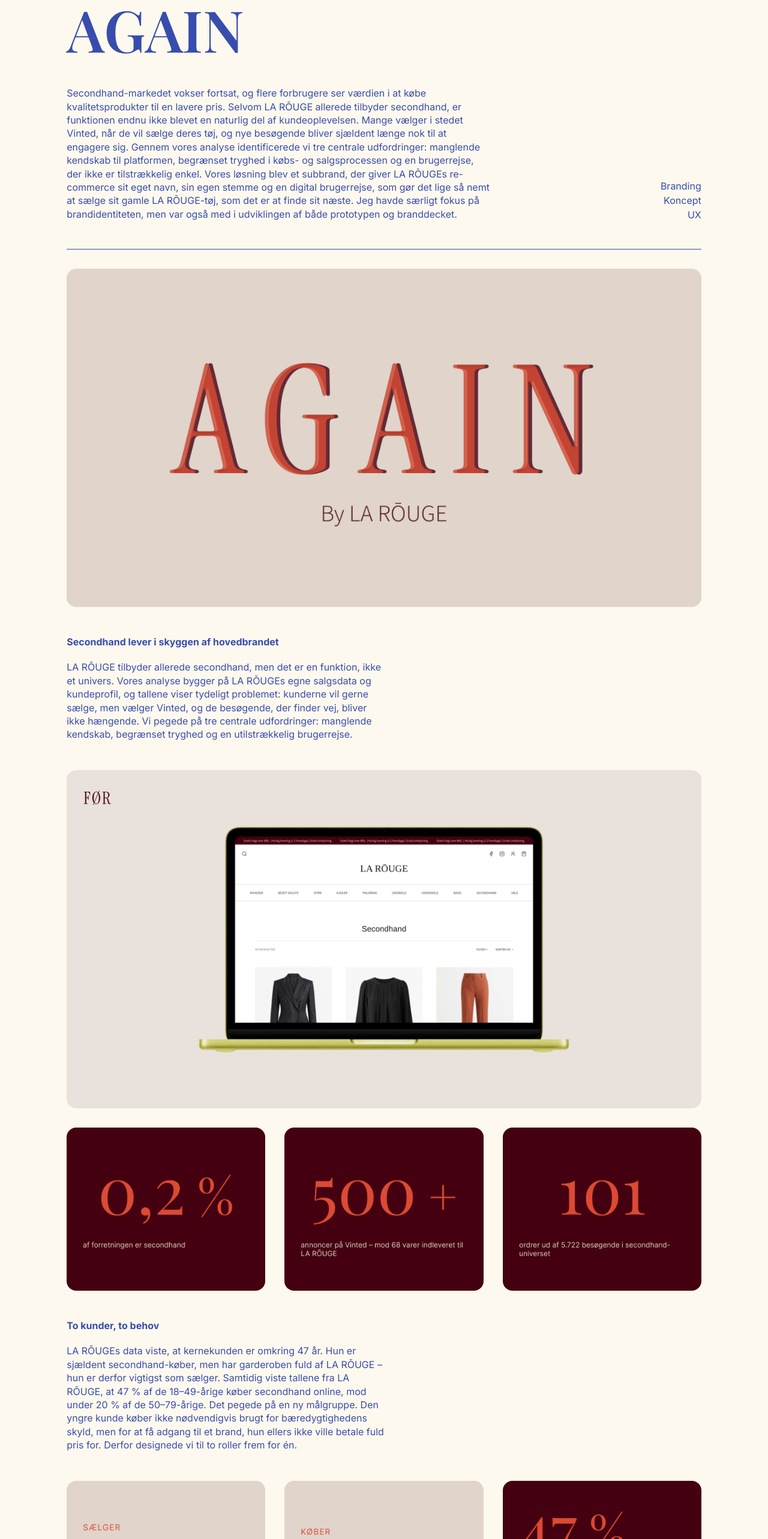
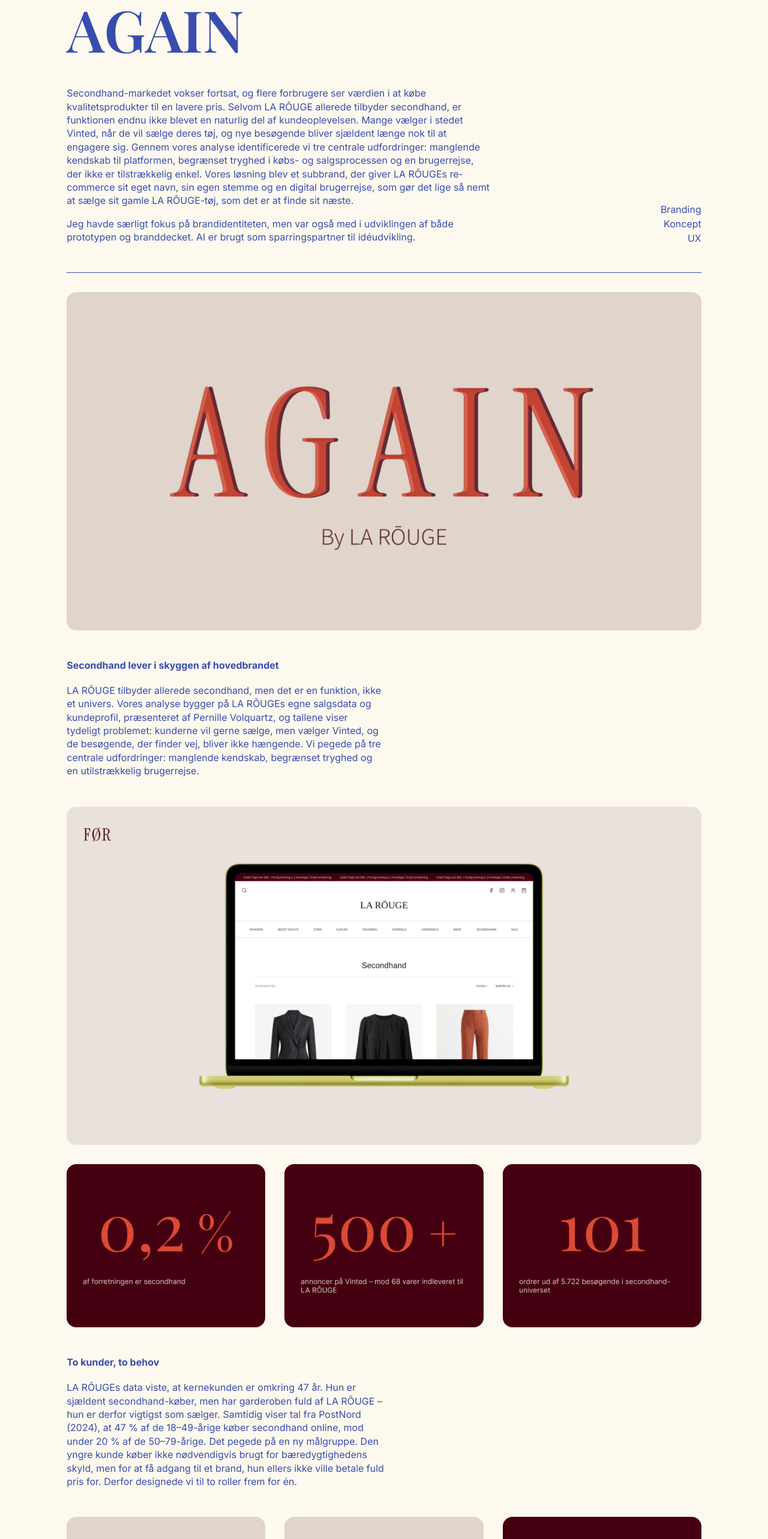
Before and after one commit to lauralynge/lauralynge.github.io, a React (Vite) app: page /projects/again-by-la-rouge in a window 1280 px wide. Shown: the part 234-2800 px from the top of the page at 60% size. Built offline with nearby package versions, Linux system fonts and the light colour scheme; a web font is replaced by a local one.

Commit message:
Add AI usage note to case intros and update text

```diff
--- a/src/data/projects.js
+++ b/src/data/projects.js
@@ -162,8 +162,10 @@
     subtitle: "Et seconhand subbrand til LA RŌUGE",
     eyebrow: "Branding & re-commerce",
     summary: "Et Seconhand subbrand til LA RŌUGE",
-    description:
-      "Secondhand-markedet vokser fortsat, og flere forbrugere ser værdien i at købe kvalitetsprodukter til en lavere pris. Selvom LA RŌUGE allerede tilbyder secondhand, er funktionen endnu ikke blevet en naturlig del af kundeoplevelsen. Mange vælger i stedet Vinted, når de vil sælge deres tøj, og nye besøgende bliver sjældent længe nok til at engagere sig. Gennem vores analyse identificerede vi tre centrale udfordringer: manglende kendskab til platformen, begrænset tryghed i købs- og salgsprocessen og en brugerrejse, der ikke er tilstrækkelig enkel. Vores løsning blev et subbrand, der giver LA RŌUGEs re-commerce sit eget navn, sin egen stemme og en digital brugerrejse, som gør det lige så nemt at sælge sit gamle LA RŌUGE-tøj, som det er at finde sit næste. Jeg havde særligt fokus på brandidentiteten, men var også med i udviklingen af både prototypen og branddecket.",
+    description: [
+      "Secondhand-markedet vokser fortsat, og flere forbrugere ser værdien i at købe kvalitetsprodukter til en lavere pris. Selvom LA RŌUGE allerede tilbyder secondhand, er funktionen endnu ikke blevet en naturlig del af kundeoplevelsen. Mange vælger i stedet Vinted, når de vil sælge deres tøj, og nye besøgende bliver sjældent længe nok til at engagere sig. Gennem vores analyse identificerede vi tre centrale udfordringer: manglende kendskab til platformen, begrænset tryghed i købs- og salgsprocessen og en brugerrejse, der ikke er tilstrækkelig enkel. Vores løsning blev et subbrand, der giver LA RŌUGEs re-commerce sit eget navn, sin egen stemme og en digital brugerrejse, som gør det lige så nemt at sælge sit gamle LA RŌUGE-tøj, som det er at finde sit næste.",
+      "Jeg havde særligt fokus på brandidentiteten, men var også med i udviklingen af både prototypen og branddecket. AI er brugt som sparringspartner til idéudvikling.",
+    ],
     tags: ["Branding", "Koncept", "UX"],
     mainImage: `${import.meta.env.BASE_URL}images/again/again-thumbnail.png`,
     gridImage: `${import.meta.env.BASE_URL}images/again/again-grid-thumbnail.png`,
@@ -175,7 +177,7 @@
       {
         type: "text",
         heading: "Secondhand lever i skyggen af hovedbrandet",
-        body: "LA RŌUGE tilbyder allerede secondhand, men det er en funktion, ikke et univers. Vores analyse bygger på LA RŌUGEs egne salgsdata og kundeprofil, og tallene viser tydeligt problemet: kunderne vil gerne sælge, men vælger Vinted, og de besøgende, der finder vej, bliver ikke hængende. Vi pegede på tre centrale udfordringer: manglende kendskab, begrænset tryghed og en utilstrækkelig brugerrejse.",
+        body: "LA RŌUGE tilbyder allerede secondhand, men det er en funktion, ikke et univers. Vores analyse bygger på LA RŌUGEs egne salgsdata og kundeprofil, præsenteret af Pernille Volquartz, og tallene viser tydeligt problemet: kunderne vil gerne sælge, men vælger Vinted, og de besøgende, der finder vej, bliver ikke hængende. Vi pegede på tre centrale udfordringer: manglende kendskab, begrænset tryghed og en utilstrækkelig brugerrejse.",
       },
       {
         type: "images",
@@ -192,7 +194,7 @@
       {
         type: "text",
         heading: "To kunder, to behov",
-        body: "LA RŌUGEs data viste, at kernekunden er omkring 47 år. Hun er sjældent secondhand-køber, men har garderoben fuld af LA RŌUGE – hun er derfor vigtigst som sælger. Samtidig viste tallene fra LA RŌUGE, at 47 % af de 18–49-årige køber secondhand online, mod under 20 % af de 50–79-årige. Det pegede på en ny målgruppe. Den yngre kunde køber ikke nødvendigvis brugt for bæredygtighedens skyld, men for at få adgang til et brand, hun ellers ikke ville betale fuld pris for. Derfor designede vi til to roller frem for én.",
+        body: "LA RŌUGEs data viste, at kernekunden er omkring 47 år. Hun er sjældent secondhand-køber, men har garderoben fuld af LA RŌUGE – hun er derfor vigtigst som sælger. Samtidig viser tal fra PostNord (2024), at 47 % af de 18–49-årige køber secondhand online, mod under 20 % af de 50–79-årige. Det pegede på en ny målgruppe. Den yngre kunde køber ikke nødvendigvis brugt for bæredygtighedens skyld, men for at få adgang til et brand, hun ellers ikke ville betale fuld pris for. Derfor designede vi til to roller frem for én.",
       },
       {
         type: "images",
@@ -339,7 +341,7 @@
     description: [
       "Mellemrum er en kulturplatform for Aarhus, hvor brugere finder og tilmelder sig lokale arrangementer, og arrangører opretter events og holder styr på tilmeldinger. Udgangspunktet var en eksisterende løsning med duplikeret kode, manglende fejlhåndtering og en datamodel, der ikke kunne vokse. Samtidig kunne brugere ikke tilmelde sig, så arrangører havde intet at holde styr på.",
       "Jeg videreudviklede platformen med en normaliseret datamodel, et tilmeldingsflow, der gemmer i databasen, afviser dubletter og viser ledige pladser, og et redesignet overblik, hvor arrangører kan søge og gruppere tilmeldinger. Resultatet er en platform, hvor brugere kan se med det samme, om der er plads, og arrangører kan finde deres gæster uden at lede.",
-      "Forbedringerne i kode og database er eget arbejde.",
+      "Forbedringerne i kode og database er eget arbejde. AI er brugt som sparringspartner til at prioritere fejlfund.",
     ],
     tags: ["Webudvikling", "Databasedesign ", "UX", "Frontend-arkitektur"],
     mainImage: `${import.meta.env.BASE_URL}coming-soon.svg`,
@@ -437,7 +439,7 @@
       "UX audit og redesign af onboardingen i Vuuh – fra installation i Shopify til den første ordre.",
     description: [
       "Et nyt system bliver først en hjælp, når man føler sig sikker på hvert skridt, man tager i det. Det gælder også Vuuh, en B2B-platform, der henter produktdata og billeder fra brands og sender dem direkte videre til butikkens egne systemer, fx en Shopify-webshop. Men før det sker, skal Vuuh installeres, forbindes til Shopify, og den første ordre skal downloades – og netop her gik nye brugere i stå. Sammen med min gruppe undersøgte jeg onboardingen gennem heuristisk evaluering og kognitiv gennemgang, samlede fundene i en UX Audit Summary til Vuuh og redesignede tre dele af flowet i en interaktiv Figma-prototype – for at skabe en start, hvor brugeren hele tiden ved, hvad der er lykkedes, og hvad der skal ske nu.",
-      "Jeg var med i hele forarbejdet, fra evalueringen og prioriteringen af fund til UX Audit Summary, og stod særligt for idéen til og designet af demo-guiden, der tager brugeren gennem den første download i Vuuh.",
+      "Jeg var med i hele forarbejdet, fra evalueringen og prioriteringen af fund til UX Audit Summary, og stod særligt for idéen til og designet af demo-guiden, der tager brugeren gennem den første download i Vuuh. AI er brugt som sparringspartner til at strukturere fund.",
     ],
     tags: ["UX Audit", "Onboarding", "Interaktionsdesign", "Prototyping"],
     mainImage: `${import.meta.env.BASE_URL}coming-soon.svg`,
```
